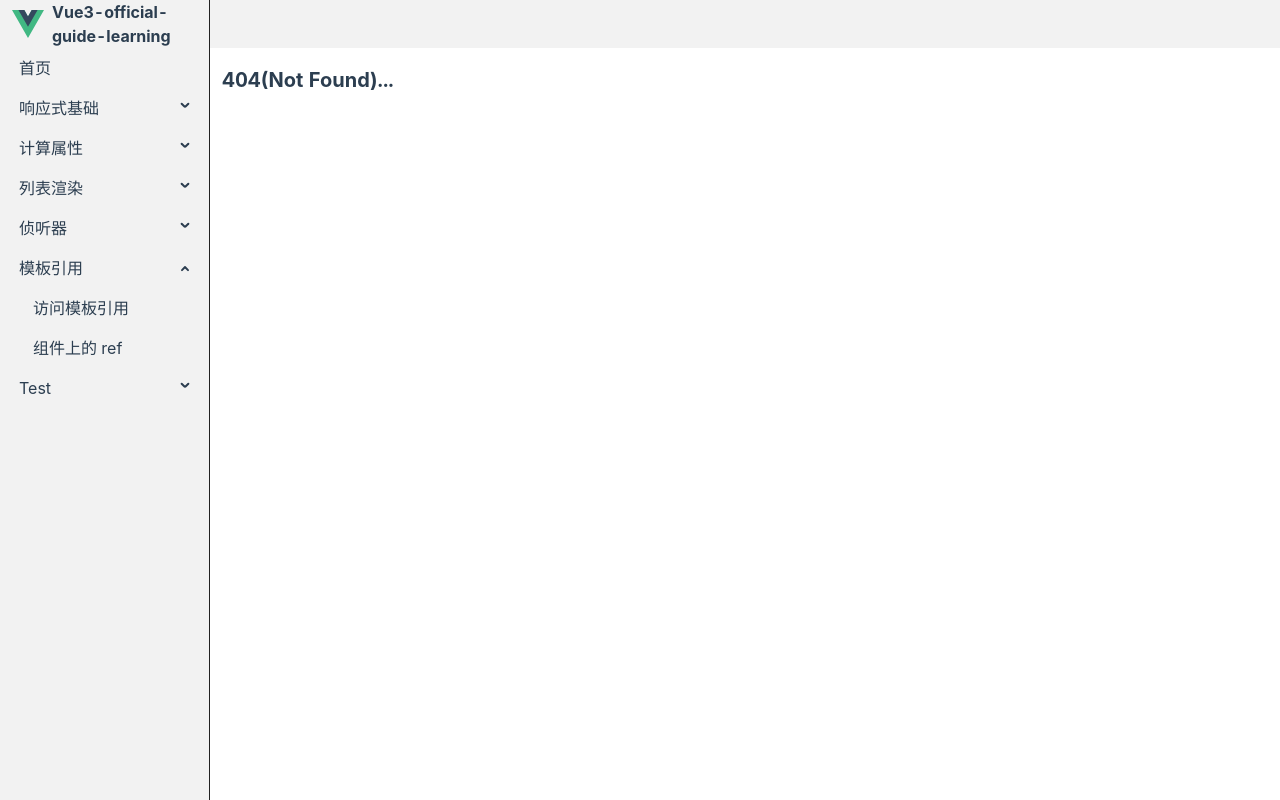
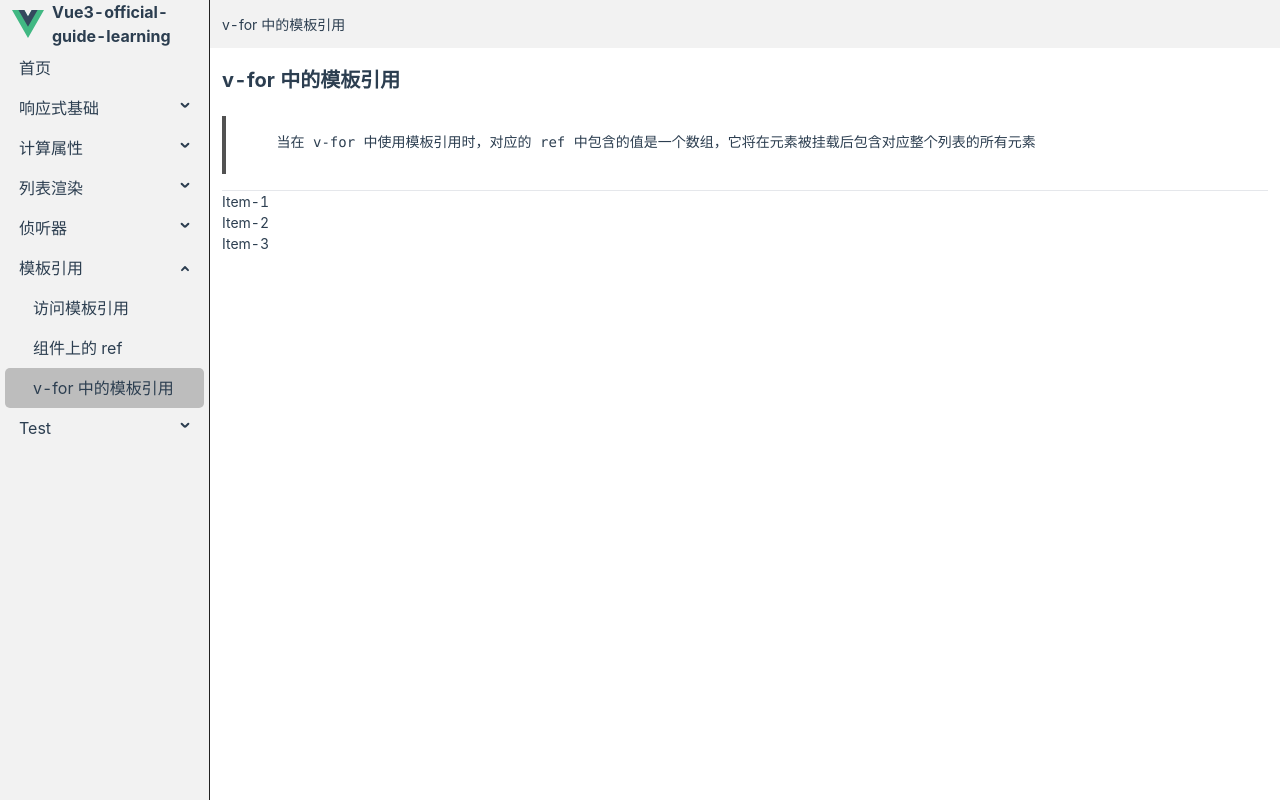
Before and after one commit to yuanlee301415/vue3-official-guide-learning, a Vue app: page /template-refs/refs-inside-v-for in a window 1280 px wide. Before the commit this address had no page. Built offline with nearby package versions, Linux system fonts and the light colour scheme.

Commit message:
模板引用》v-for 中的模板引用

```diff
--- a/src/router/routes/modules/template-refs.js
+++ b/src/router/routes/modules/template-refs.js
@@ -21,6 +21,13 @@ const TEMPLATE_REFS_ROUTE = {
         title: '组件上的 ref',
       },
     },
+    {
+      path: 'refs-inside-v-for',
+      component: () => import('@/views/template-refs/refs-inside-v-for.vue'),
+      meta: {
+        title: 'v-for 中的模板引用',
+      },
+    },
   ],
 }
 
--- /dev/null
+++ b/src/views/template-refs/refs-inside-v-for.vue
@@ -0,0 +1,28 @@
+<script setup>
+import { onMounted, useTemplateRef } from 'vue'
+
+const items = [1, 2, 3]
+const itemRefs = useTemplateRef('itemRef')
+
+onMounted(() => {
+  itemRefs.value.forEach((_) => {
+    console.log(_.textContent)
+  })
+})
+</script>
+
+<template>
+  <div>
+    <h1>v-for 中的模板引用</h1>
+    <pre>
+      当在 v-for 中使用模板引用时，对应的 ref 中包含的值是一个数组，它将在元素被挂载后包含对应整个列表的所有元素
+    </pre>
+
+    <hr />
+    <ul>
+      <li v-for="n of items" :key="n" ref="itemRef">Item-{{ n }}</li>
+    </ul>
+  </div>
+</template>
+
+<style scoped lang="less"></style>
```
